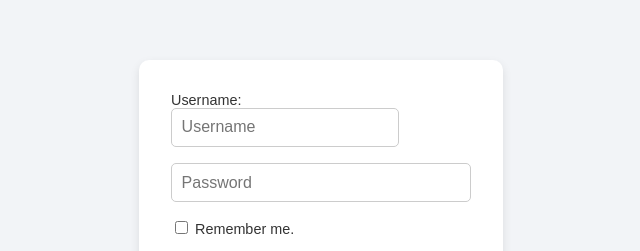
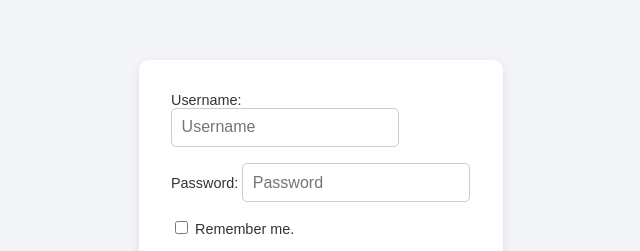
Before and after one commit to acciojob/remember-me-login-form-aveencoder, a website: page main.html in a window 1280 px wide. Shown: the part 209-460 px from the top of the page, without its empty margins (319-959 px from the left). Drawn offline with Linux system fonts and the light colour scheme.

Commit message:
created a submission

```diff
--- a/main.html
+++ b/main.html
@@ -13,8 +13,10 @@
     Username:
     <input type="text" id="username" placeholder="Username" />
 	</label>
+ <label for="username">
+	 Password:
   <input type="password" id="password" placeholder="Password" />
-
+ </label>
   <label for="checkbox">
     <input type="checkbox" id="checkbox" />
     Remember me.
```
